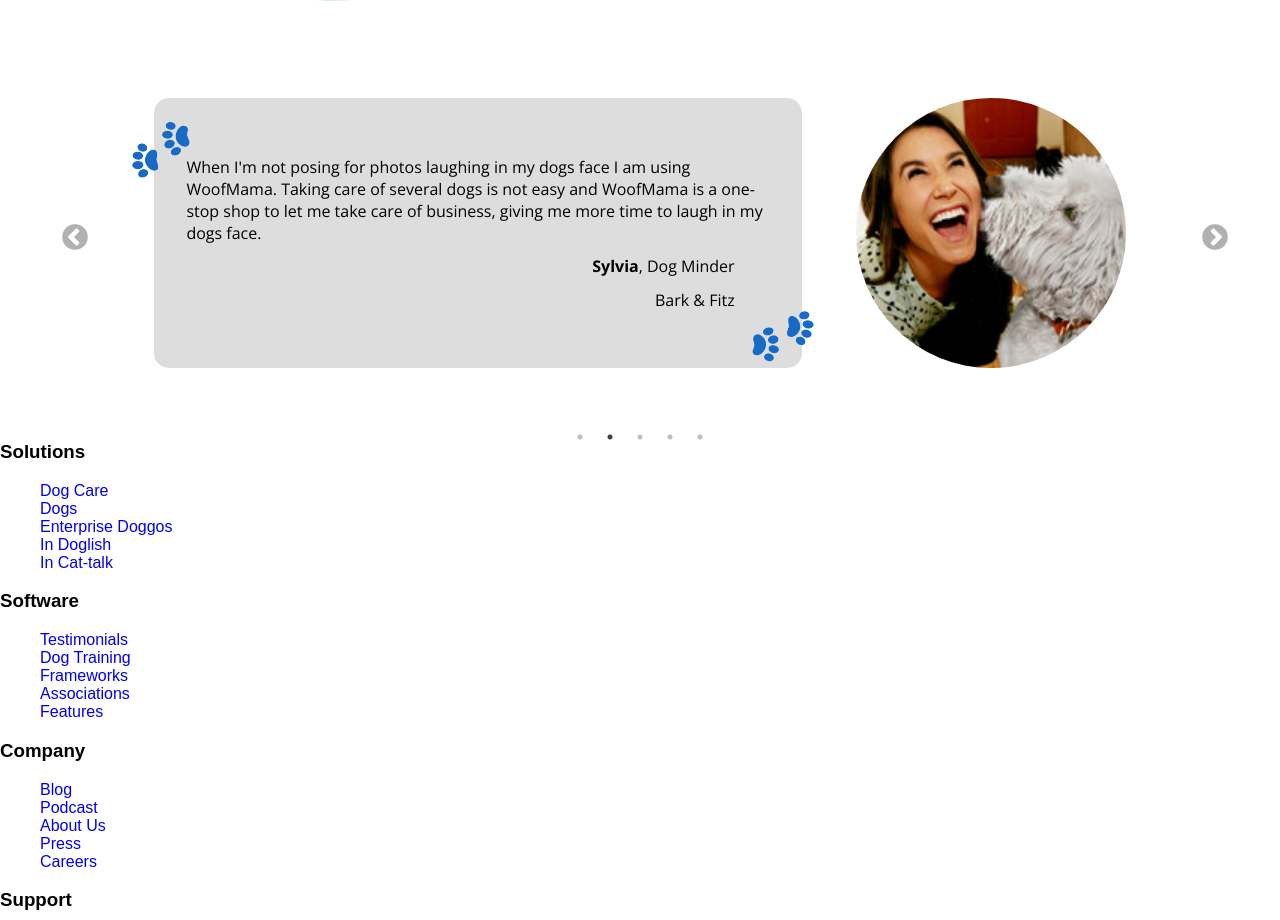
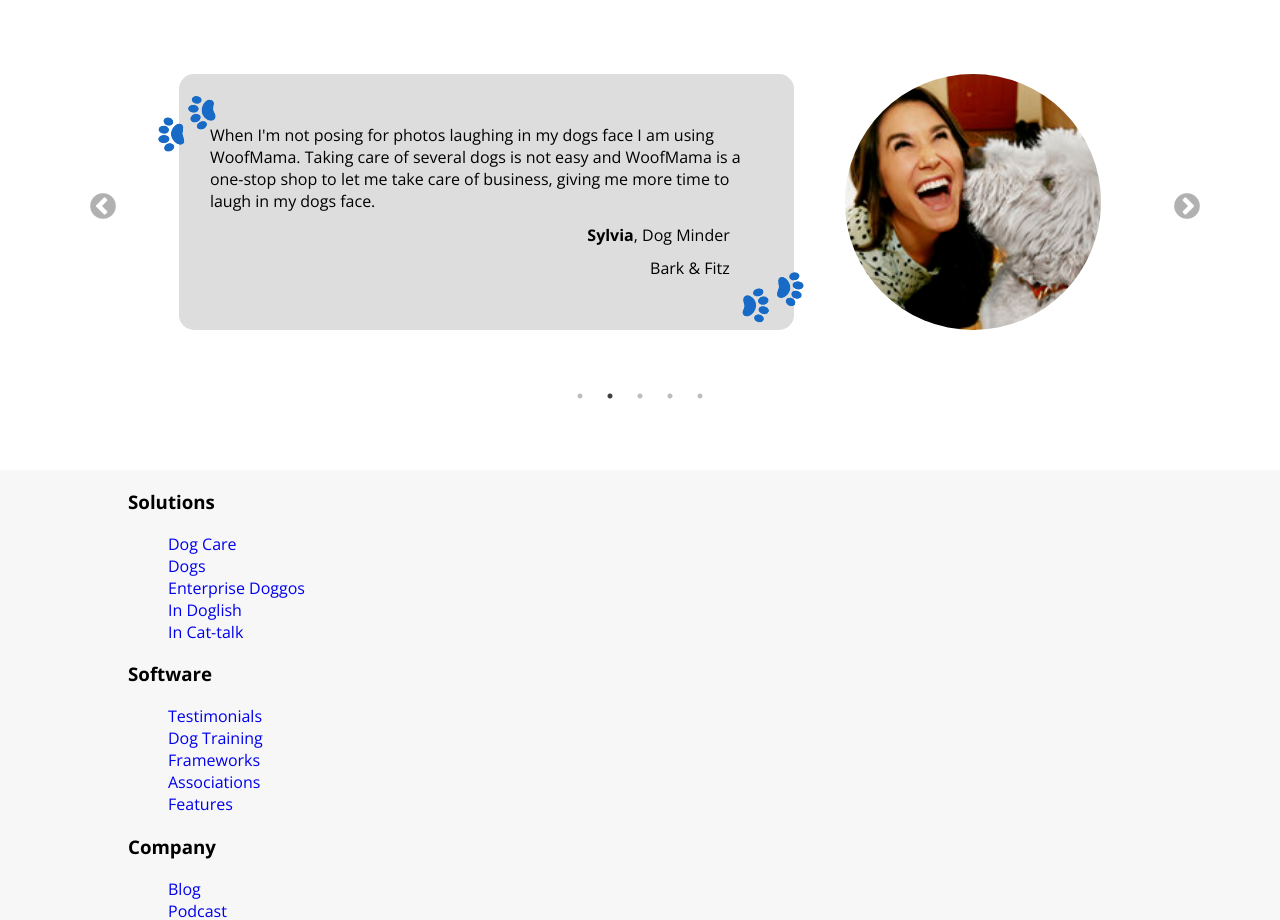
Before and after one commit to caropi/dog-daycare, a React (Create React App) app: page / in a window 1280 px wide. Shown: the part 814-1734 px from the top of the page. Built offline with nearby package versions, Linux system fonts and the light colour scheme; a web font is replaced by a local one.

Commit message:
:lipstick: fixing more styles on desktop

```diff
--- a/src/components/Footer.js
+++ b/src/components/Footer.js
@@ -4,8 +4,9 @@ import Copyright from './Copyright';
 const Footer = () => {
     return (
       <footer>
-          <FooterColumns/>
-          <Copyright/>
+
+        <FooterColumns />
+        <Copyright />
       </footer>
     );
 }
--- a/src/components/FooterColumns.js
+++ b/src/components/FooterColumns.js
@@ -3,7 +3,7 @@ import CommonButton from "./CommonButton";
 
 const FooterColumns = () => {
     return (
-      <div className="footer__container">
+      <div className="footer__container wrapper">
         <div className="footer__column">
           <h3 className="footer__column--title">Solutions</h3>
           <ul className="footer__column--list">
--- a/src/styles/_carousel.scss
+++ b/src/styles/_carousel.scss
@@ -1,4 +1,6 @@
 .carousel {
+    padding-bottom: 7%;
+
     &__card {
         display: flex !important;
         flex-direction: row;
--- a/src/styles/_commonButton.scss
+++ b/src/styles/_commonButton.scss
@@ -5,11 +5,13 @@
     color: white;
     border: none;
     background: $teal;
+    border: 2.5px solid $teal;
     font-family: 'Open Sans';
     font-weight: bolder;
 
     &:hover {
         background: $blue;
+        border: 2.5px solid $blue;
     }
 }
 
--- /dev/null
+++ b/src/styles/_footer.scss
@@ -0,0 +1,6 @@
+footer {
+    display: flex;
+    flex-direction: column;
+    font-family: 'Open Sans';
+    background: lighten($success, 10%)
+}
--- a/src/styles/_general.scss
+++ b/src/styles/_general.scss
@@ -1,7 +1,7 @@
 .wrapper {
-    width: 90%;
+    width: 80%;
     margin: 0 auto;
-    max-width: 1080px;
+    max-width: 1240px;
 }
 
 header {
--- a/src/styles/styles.scss
+++ b/src/styles/styles.scss
@@ -5,3 +5,4 @@
 @import "./hero";
 @import "./carousel";
 @import "./commonButton";
+@import "./footer"
```
